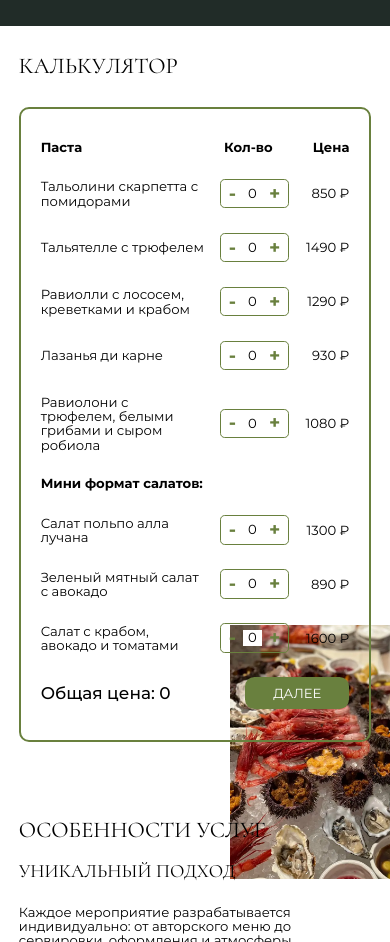
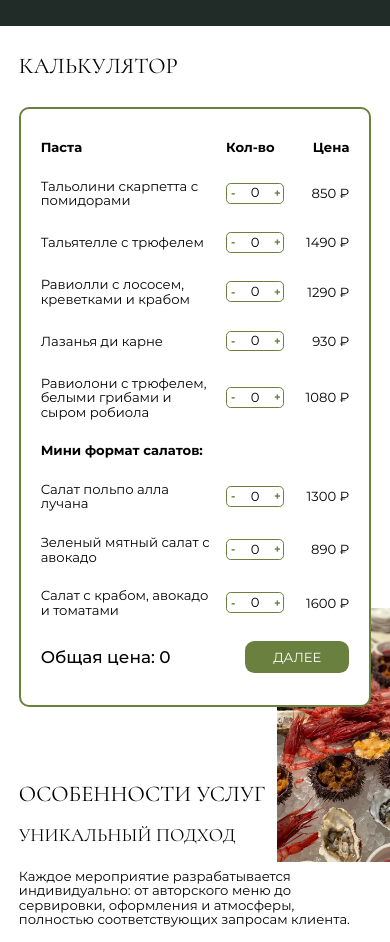
Before and after one commit to Daniil-Fox/banket, a website: page docs/index.html in a window 390 px wide. Shown: the part 1866-2808 px from the top of the page. Drawn offline with Linux system fonts and the light colour scheme.

Commit message:
fixed some

```diff
--- a/src/scss/components/_calc.scss
+++ b/src/scss/components/_calc.scss
@@ -34,8 +34,8 @@
       transform: none;
       top: unset;
       left: unset;
-      bottom: -15rem;
-      right: -12rem;
+      bottom: -17rem;
+      right: -17rem;
     }
     img {
       width: 100%;
@@ -65,7 +65,9 @@
     padding: 2rem 2rem;
     border: 2px solid #69803e;
     border-radius: 10px;
-
+    @include mobile {
+      background-color: #fff;
+    }
     .controls {
       display: inline-flex;
       align-items: center;
@@ -75,10 +77,14 @@
       border-radius: 0.5rem;
       gap: 5px;
       width: auto;
-
+      background-color: #fff;
+      position: relative;
       @include mobile {
+        display: flex;
+        width: 100%;
         gap: 1px;
         padding: 0.2rem;
+        // width: 7rem;
       }
 
       button {
@@ -91,7 +97,28 @@
         color: #69803e;
         font-size: 2.5rem;
         @include mobile {
-          font-size: 2rem;
+          flex-shrink: 0;
+          position: absolute;
+          text-align: center;
+          display: flex;
+          align-items: center;
+          justify-content: center;
+          width: 1rem;
+          height: 100%;
+          font-size: 1.2rem;
+          z-index: 2;
+          top: 50%;
+          transform: translateY(-50%);
+        }
+        &.minus {
+          @include mobile {
+            left: 0rem;
+          }
+        }
+        &.plus {
+          @include mobile {
+            right: 0rem;
+          }
         }
       }
 
@@ -113,7 +140,8 @@
         }
 
         @include mobile {
-          width: 2rem;
+          width: 1.5rem;
+          flex-grow: 0;
         }
       }
     }
@@ -149,7 +177,7 @@
       padding: 0.8rem 0;
 
       @include mobile {
-        gap: 1.5rem;
+        gap: 0.5rem;
         padding: 1.2rem 0;
       }
     }
```
Also changed, not shown: docs/css/main.css, docs/img/photo_2025-02-04_20-38-12.jpg (deleted), docs/img/photo_2025-02-04_20-38-12.webp (deleted), 1 other file.
